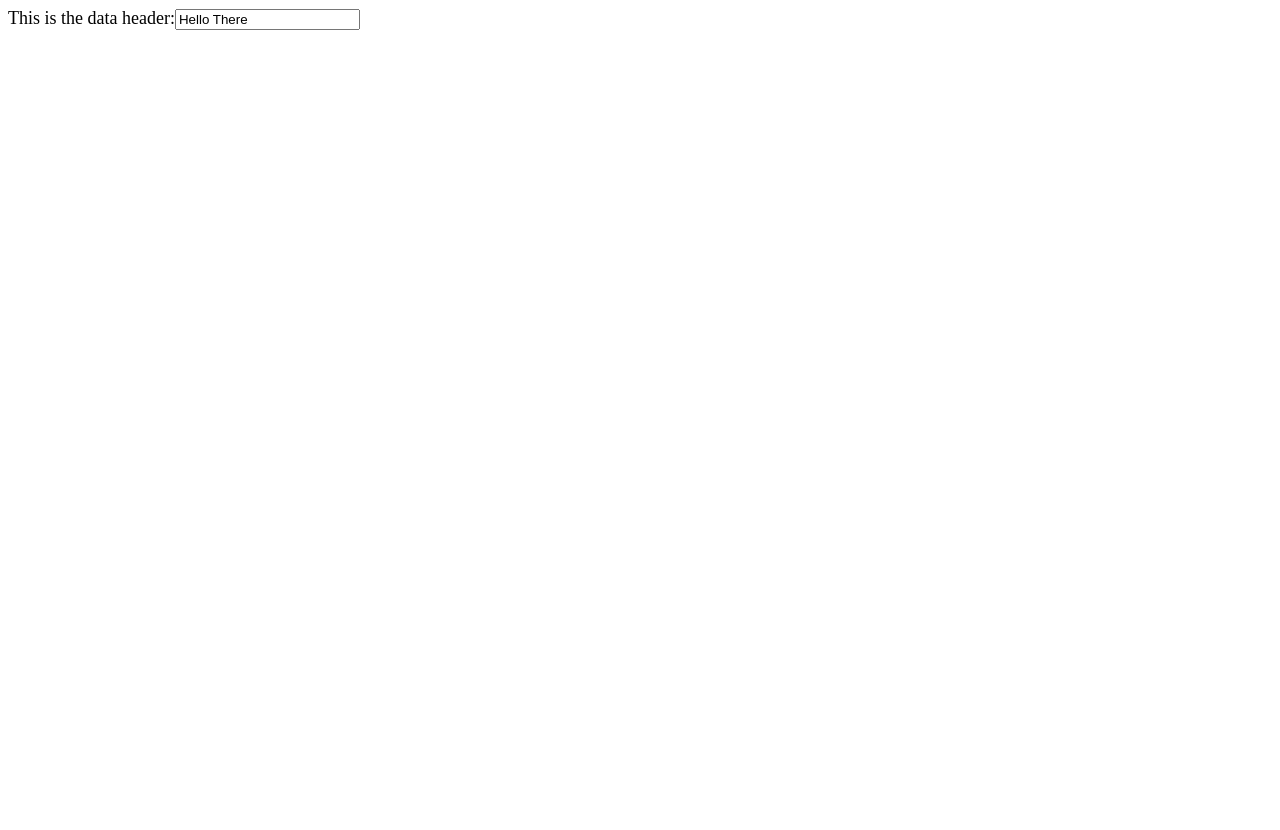
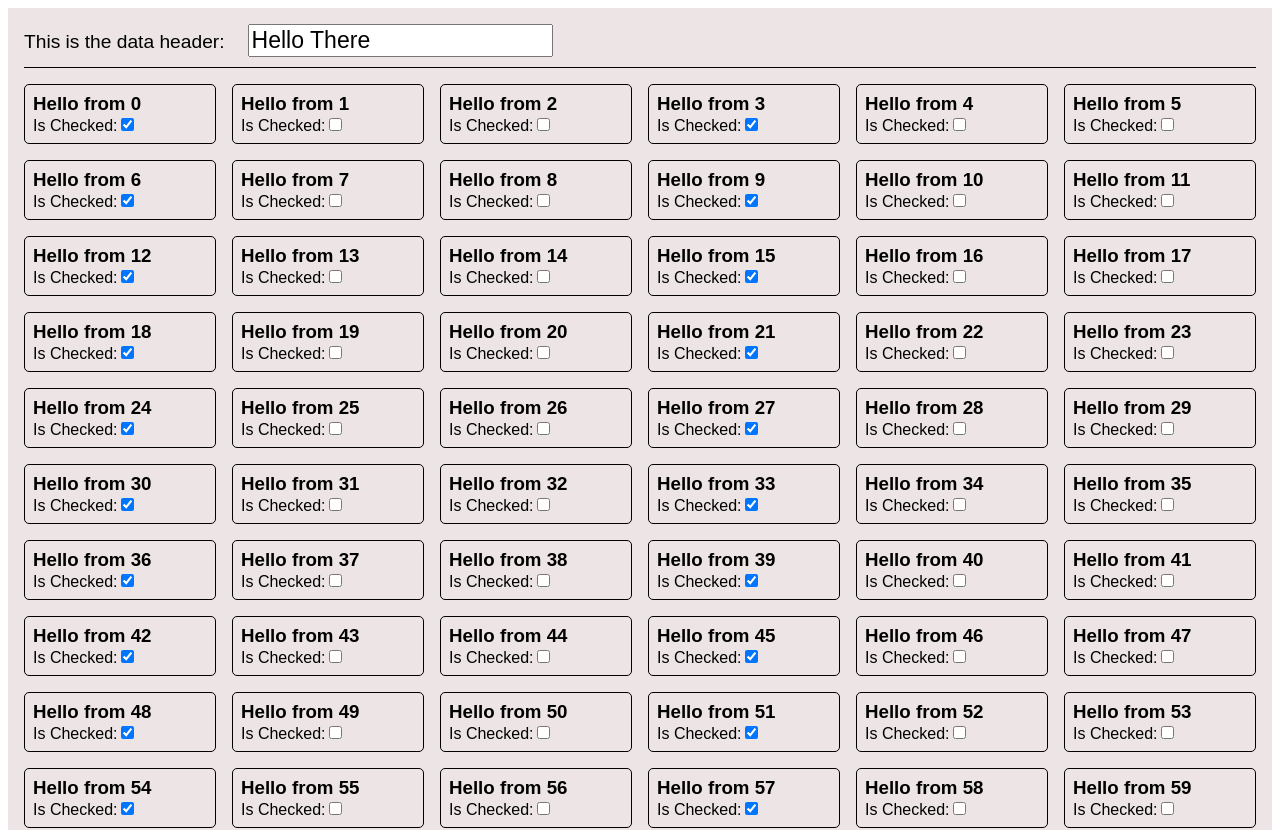
Before and after one commit to flq/zustand-playground, a React (Vite) app: page / in a window 1280 px wide. Shown: the top 830 px of the page. Before the commit the page ends 800 px from the top, so only its background shows below. Built offline with nearby package versions, Linux system fonts and the light colour scheme.

Commit message:
some cosmetics

```diff
--- a/src/App.module.css
+++ b/src/App.module.css
@@ -1,7 +1,46 @@
+:root {
+    font-family: Arial, Helvetica, sans-serif;
+    --borderColor: black;
+    --backgroundColor: #ede5e5;
+}
+
+.reset-list {
+    list-style: none;
+    margin: 0;
+    padding: 0;
+}
+
 .app {
     display: grid;
+    padding: 1em;
+    background-color: var(--backgroundColor);
 }
 
 .header {
-    font-size:large;
+    font-size:larger;
+    padding-bottom: 0.5em;
+    border-bottom: 1px solid var(--borderColor)
 }
+
+.header > input {
+    margin: 0 1em;
+    font-size:larger;
+}
+
+.items {
+    composes: reset-list;
+    display: grid;
+    grid-template-columns: repeat(6, 1fr);
+    gap: 1em;
+    padding: 1em 0;
+}
+
+.item {
+    padding: 0.5em;
+    border: 1px solid var(--borderColor);
+    border-radius: 5px;
+}
+
+.item > h3 {
+    margin: 0;
+}
--- a/src/App.tsx
+++ b/src/App.tsx
@@ -1,10 +1,12 @@
 import styles from "./App.module.css";
 import { HeaderDisplay } from "./HeaderDisplay";
+import { Items } from "./Items";
 
 function App() {
   return (
     <div className={styles.app}>
       <HeaderDisplay />
+      <Items />
     </div>
   );
 }
```
